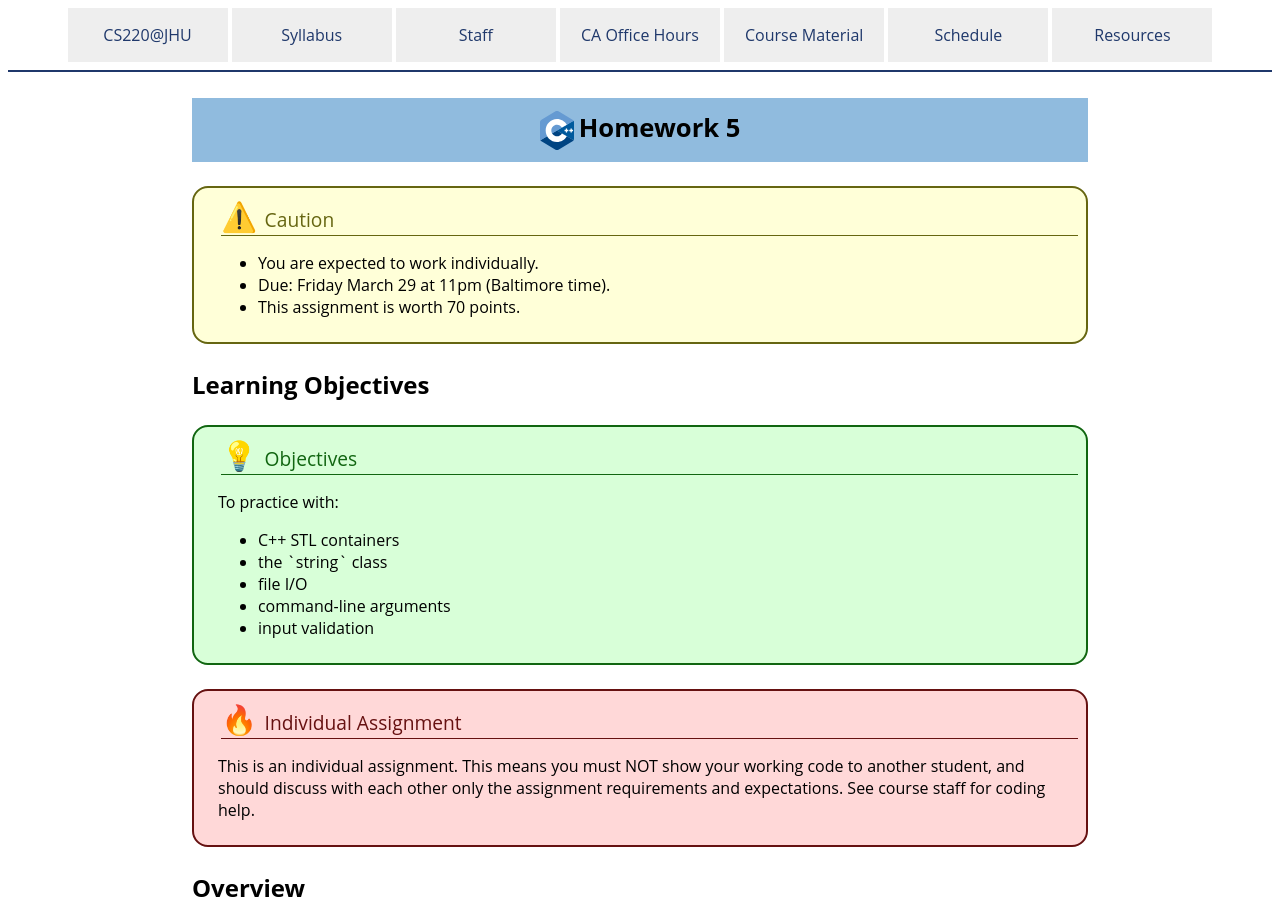
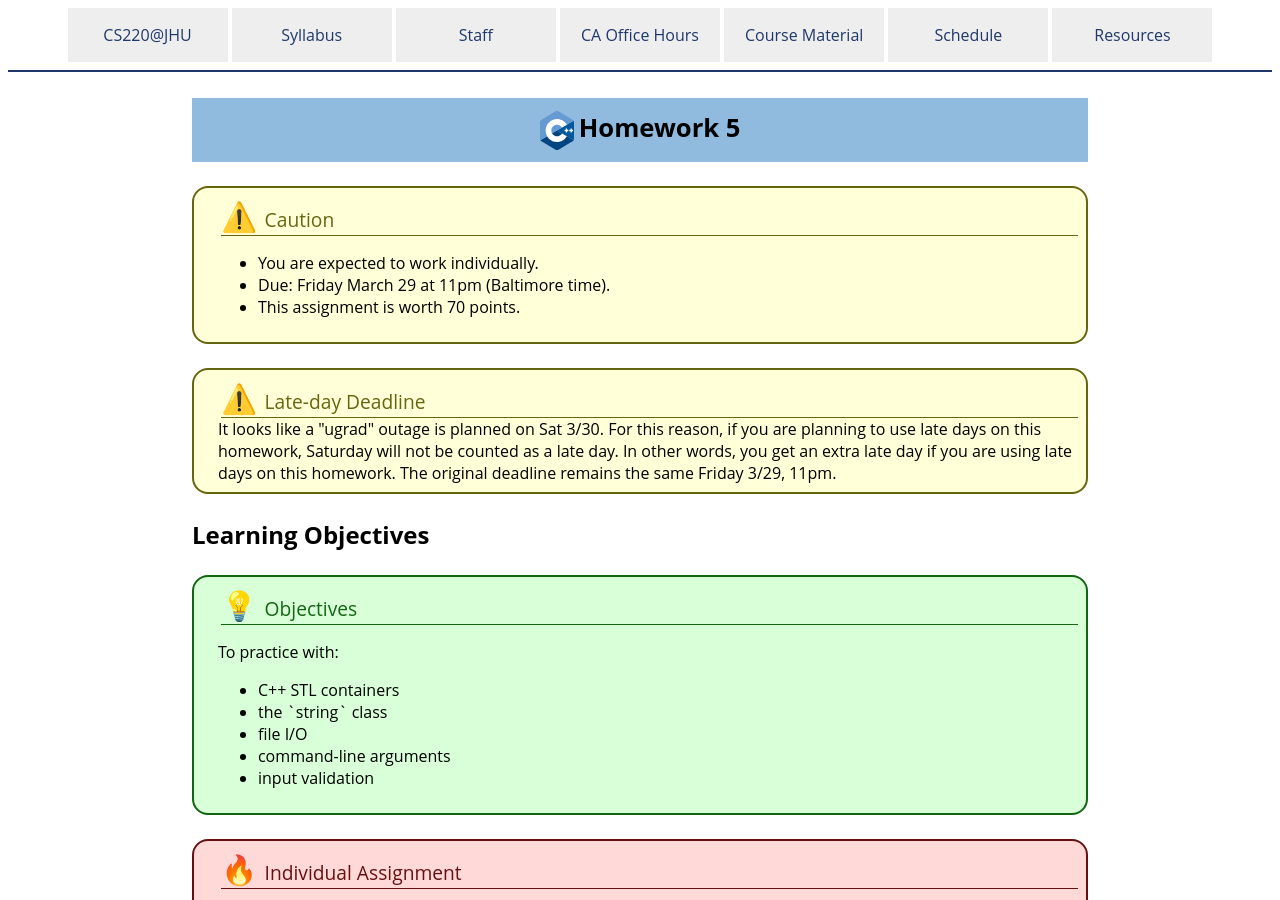
Before and after one commit to jhu-ip/cs220-f24, a Jekyll site: the page built from assign/hw5.md, in a window 1280 px wide and 900 px high. Built offline with Jekyll 4.4.1, drawn with Linux system fonts in a browser that asks for light colours.

Commit message:
added a note on hw5 late day deadline

```diff
--- a/assign/hw5.md
+++ b/assign/hw5.md
@@ -3,6 +3,8 @@ id: hw5
 layout: default
 title: Homework 5
 ---
+
+
 
 <div class='admonition caution'>
 <div class='title'>Caution</div>
@@ -14,6 +16,14 @@ title: Homework 5
 </ul>
 </div>
 </div>
+
+<div class='admonition caution'>
+<div class='title'>Late-day Deadline</div>
+<div class='content'>
+It looks like a "ugrad" outage is planned on Sat 3/30. For this reason, if you are planning to use late days on this homework, Saturday will not be counted as a late day. In other words, you get an extra late day if you are using late days on this homework. The original deadline remains the same Friday 3/29, 11pm.
+</div>
+</div>
+
 
 ## Learning Objectives
 <div class='admonition success'>
```
